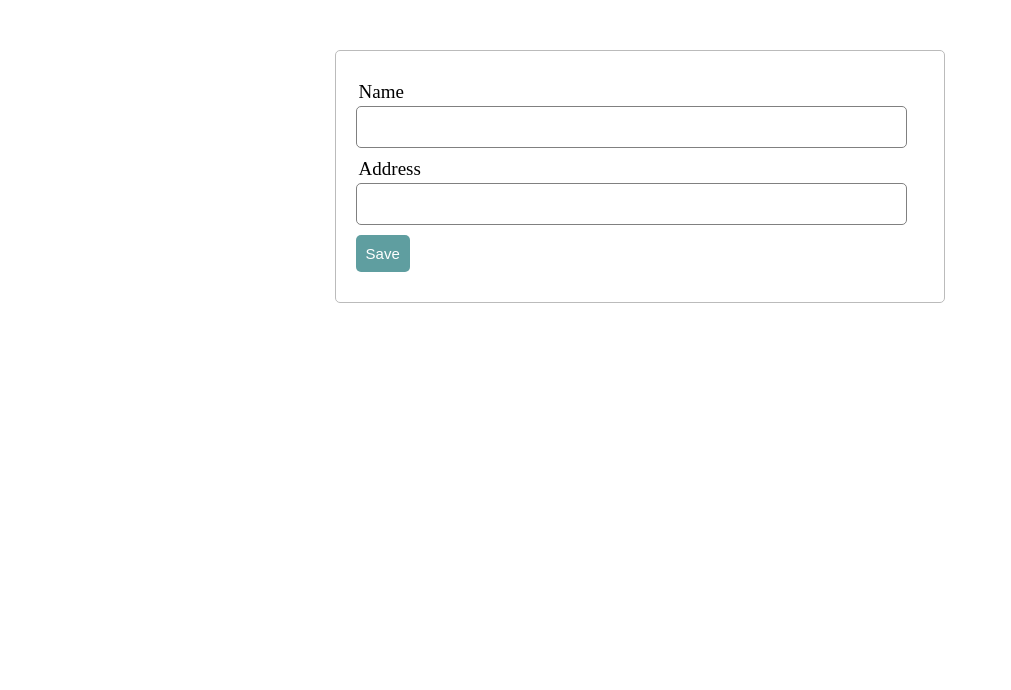
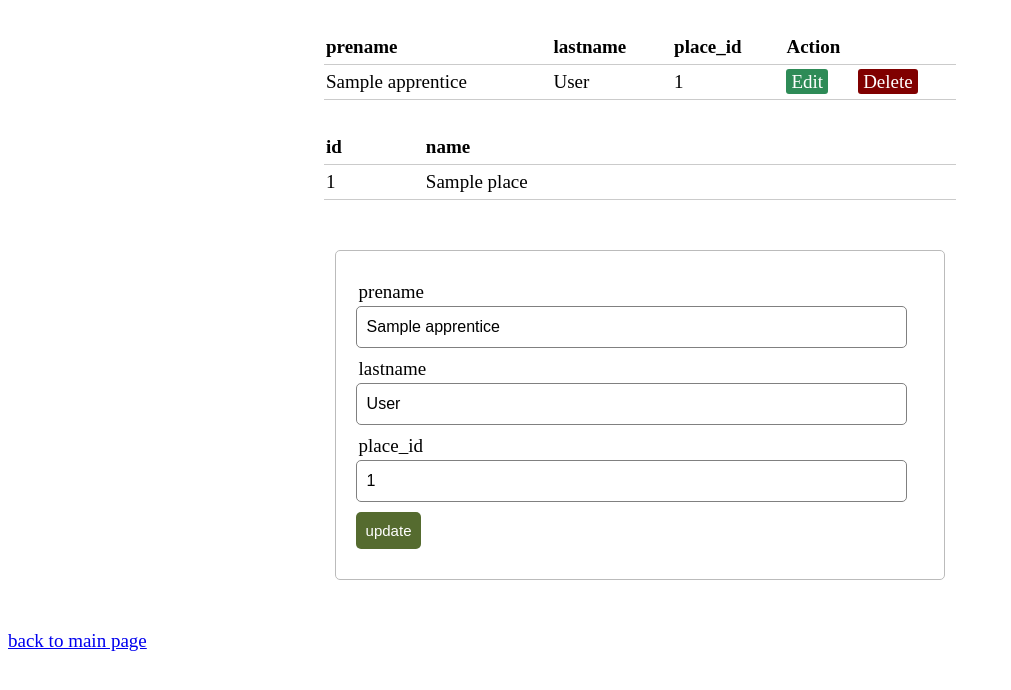
Before and after one commit to AndrewLonge/ProjectHappyPlace, a PHP site: page /crud.php?edit=1 in a window 1280 px wide. Shown: the top 690 px of the page, without its empty margins (0-1011 px from the left). Run offline with PHP 8.4, Linux system fonts and the light colour scheme; tables that the repository leaves empty hold one stand-in row (values such as "Sample post"); a stand-in replaces the project's code that opens the database connection.

Commit message:
added crud but with some errors

```diff
--- a/crud/crud.php
+++ b/crud/crud.php
@@ -1,25 +1,113 @@
+<?php include('server.php'); ?>
 <?php
-include 'db.php';
+if (isset($_GET['edit'])) {
+    $id = $_GET['edit'];
+    $update = true;
+    $record = mysqli_query($db, "SELECT * FROM apprentices WHERE id=$id");
+    echo mysqli_error($db);
+    if (count($record) == 1) {
+        $n = mysqli_fetch_array($record);
+        $prename = $n['prename'];
+        $lastname = $n['lastname'];
+        $place_id = $n['place_id'];
+    }
+}
 ?>
 <!DOCTYPE html>
 <html>
+
 <head>
+    <title>CRUD: CReate, Update, Delete PHP MySQL</title>
     <link rel="stylesheet" type="text/css" href="style.css">
-	<title>CRUD: CReate, Update, Delete PHP MySQL</title>
+
 </head>
+
 <body>
-	<form method="post" action="server.php" >
+    <?php if (isset($_SESSION['message'])) : ?>
+        <div class="msg">
+            <?php
+            echo $_SESSION['message'];
+            unset($_SESSION['message']);
+            ?>
+        </div>
+    <?php endif ?>
+
+
+    <?php $results = mysqli_query($db, "SELECT * FROM apprentices");
+    echo mysqli_error($db);
+    ?>
+
+
+    <table>
+        <thead>
+            <tr>
+                <th>prename</th>
+                <th>lastname</th>
+                <th>place_id</th>
+                <th colspan="2">Action</th>
+            </tr>
+        </thead>
+
+        <?php while ($row = mysqli_fetch_array($results)) { ?>
+            <tr>
+                <td><?php echo $row['prename']; ?></td>
+                <td><?php echo $row['lastname']; ?></td>
+                <td><?php echo $row['place_id']; ?></td>
+                <td>
+                    <a href="crud.php?edit=<?php echo $row['id']; ?>" class="edit_btn">Edit</a>
+                </td>
+                <td>
+                    <a href="server.php?del=<?php echo $row['id']; ?>" class="del_btn">Delete</a>
+                </td>
+            </tr>
+        <?php } ?>
+    </table>
+
+    <?php $results = mysqli_query($db, "SELECT * FROM places");
+    echo mysqli_error($db);
+    ?>
+
+
+    <table>
+        <thead>
+            <tr>
+                <th>id</th>
+                <th>name</th>
+            </tr>
+        </thead>
+
+        <?php while ($row = mysqli_fetch_array($results)) { ?>
+            <tr>
+                <td><?php echo $row['id']; ?></td>
+                <td><?php echo $row['name']; ?></td>
+            </tr>
+        <?php } ?>
+    </table>
+
+    <form method="post" action="server.php">
+        <input type="hidden" name="id" value="<?php echo $id; ?>">
         <div class="input-group">
-			<label>Name</label>
-			<input type="text" name="name" value="">
+            <label>prename</label>
+            <input type="text" name="prename" value="<?php echo $prename; ?>">
         </div>
         <div class="input-group">
-			<label>Address</label>
-			<input type="text" name="address" value="">
+            <label>lastname</label>
+            <input type="text" name="lastname" value="<?php echo $lastname; ?>">
         </div>
         <div class="input-group">
-			<button class="btn" type="submit" name="save" >Save</button>
+            <label>place_id</label>
+            <input type="text" name="place_id" value="<?php echo $place_id; ?>">
+        </div>
+        <div class="input-group">
+            <?php if ($update == true) : ?>
+                <button class="btn" type="submit" name="update" style="background: #556B2F;">update</button>
+            <?php else : ?>
+                <button class="btn" type="submit" name="save">Save</button>
+            <?php endif ?>
         </div>
     </form>
+    <p class="links1"> <a href="../map/index.php">back to main page</p>
+
 </body>
+
 </html>
--- /dev/null
+++ b/crud/server.php
@@ -0,0 +1,52 @@
+<?php
+ini_set('user_agent', 'Mozilla/5.0 (Windows NT 10.0; Win64; x64) AppleWebKit/537.36 (KHTML, like Gecko) Chrome/87.0.4280.88 Safari/537.36');
+session_start();
+$servername = "localhost";
+$sqlusername = "root";
+$sqlpassword = "";
+$dbname = "happyplace";
+// Create connection
+$db = new mysqli($servername, $sqlusername, $sqlpassword, $dbname);
+// Check connection
+
+if ($db->connect_error) {
+    die("Connection failed: " . $db->connect_error);
+}
+
+
+// initialize variables
+$prename = "";
+$lastname = "";
+$place_id = "";
+$id = 0;
+$update = false;
+
+if (isset($_POST['save'])) {
+    $prename = $_POST['prename'];
+    $lastname = $_POST['lastname'];
+    $place_id = $_POST['place_id'];
+    mysqli_query($db, "INSERT INTO apprentices (prename, lastname,place_id) VALUES ('$prename', '$lastname','$place_id')");
+    echo mysqli_error($db);
+    $_SESSION['message'] = " saved";
+    header('location: crud.php');
+}
+
+if (isset($_POST['update'])) {
+    $id = $_POST['id'];
+    $prename = $_POST['prename'];
+    $lastname = $_POST['lastname'];
+    $place_id = $_POST['place_id'];
+
+    mysqli_query($db, "UPDATE apprentices SET prename='$prename', lastname='$lastname', place_id='$place_id' WHERE id=$id");
+    echo mysqli_error($db);
+    $_SESSION['message'] = "updated!";
+    header('location: crud.php');
+}
+
+if (isset($_GET['del'])) {
+    $id = $_GET['del'];
+    mysqli_query($db, "DELETE FROM apprentices WHERE id=$id");
+    echo mysqli_error($db);
+    $_SESSION['message'] = "deleted!";
+    header('location: crud.php');
+}
--- a/crud/style.css
+++ b/crud/style.css
@@ -1,3 +1,4 @@
+
 body {
     font-size: 19px;
 }
--- a/map/index.php
+++ b/map/index.php
@@ -1,5 +1,5 @@
 <?php
-  include 'db.php'
+  include '../db.php'
   ?>
 <!doctype html>
 <html lang="en">
@@ -30,6 +30,7 @@
         <input type="text" name="long" placeholder="Longtitude">
         <input type="text" name="name" placeholder="Area">
         <button type="submit" name="submit">Save</button>
+        <button type="button"><a href="login.php" >Login as Admin</a></button>
     </form>
     <?php
       $appr = "SELECT * FROM apprentices;";
--- a/map/signup.php
+++ b/map/signup.php
@@ -1,5 +1,5 @@
 <?php
-    include 'db.php';
+    include '../db.php';
 
     $prename = $_POST['first'];
     $lastname = $_POST['last'];
```
Also changed, not shown: map/login.php (added, +37 -0 lines). Lines whose indentation alone changed are shown as unchanged.
